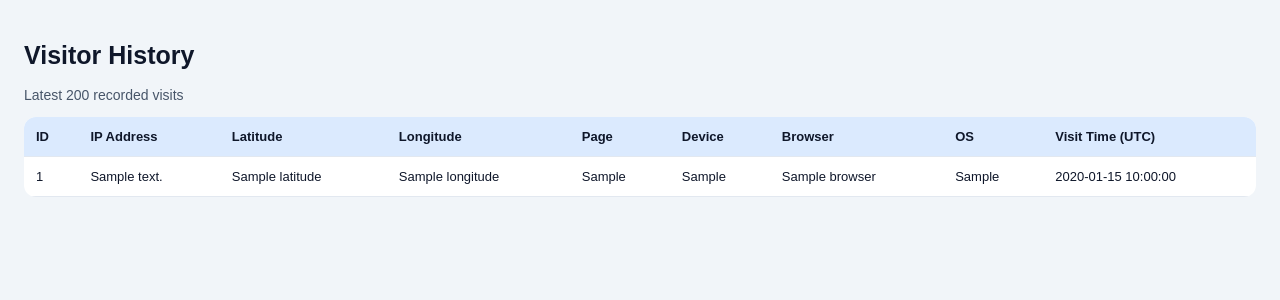
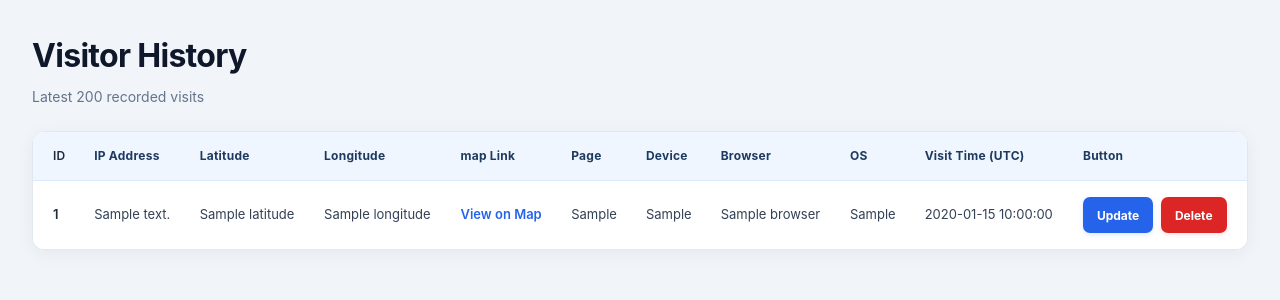
Before and after one commit to digitalkey07/visitor_log_info, a Flask app: template templates/admin.html in a window 1280 px wide. Shown: the top 300 px of the page. Run offline with Flask 3, Linux system fonts and the light colour scheme; the template is opened without the code that fills it: most values are stand-ins (such as "Sample title", 1, 10 or a date in 2020); parts of the project's set-up code (start-up, migrations or seed data) failed here and were passed over.

Commit message:
strong auth or admin or user

```diff
--- a/app.py
+++ b/app.py
@@ -26,5 +26,5 @@ def home():
 #======================================
 if __name__ == "__main__":
     create_table()
-    # migrate_database()
+    migrate_database()
     app.run(port=5000,host="0.0.0.0", debug=True)
--- a/config.py
+++ b/config.py
@@ -6,3 +6,4 @@ load_dotenv()
 SECRET_KEY = os.getenv("SECRET_KEY")
 DATABASE_NAME = os.getenv("DATABASE_NAME")
 TOKEN_ENCRYPTION_KEY = os.getenv("SHA256_KEY")
+EMAIL = os.getenv("EMAIL")
--- a/routers/admin.py
+++ b/routers/admin.py
@@ -15,15 +15,15 @@ def admin():
         token = data.get("token")
         if not token:
             return jsonify({"error": "Invalid request"}), 405
-        user_id = validate_token(token)
-        if not user_id:
+        tokenData = validate_token(token)
+        if not tokenData:
             return jsonify({"error": "Invalid or expired token"}), 403
         else:
 
             with get_db() as conn:
                 user = conn.execute("""
                                     SELECT id,username,user_type FROM users WHERE id = ? AND user_type = 'admin'
-                                    """,(user_id,)).fetchone()
+                                    """,(tokenData["user_id"],)).fetchone()
                 if not user:
                     return jsonify({"error": "Unauthorized access"}), 403
                 logs = conn.execute("""
--- /dev/null
+++ b/static/css/admin.css
@@ -0,0 +1,316 @@
+/* ========================================
+   Visitor History - Professional UI
+   Desktop, Tablet & Mobile Responsive
+======================================== */
+
+:root {
+  --primary: #2563eb;
+  --primary-hover: #1d4ed8;
+  --danger: #dc2626;
+  --danger-hover: #b91c1c;
+  --background: #f1f5f9;
+  --surface: #ffffff;
+  --text: #0f172a;
+  --muted: #64748b;
+  --border: #e2e8f0;
+  --header-bg: #eff6ff;
+  --radius: 12px;
+  --shadow: 0 4px 18px rgba(15, 23, 42, 0.05);
+}
+
+* {
+  box-sizing: border-box;
+}
+
+html {
+  -webkit-text-size-adjust: 100%;
+  scroll-behavior: smooth;
+}
+
+body {
+  margin: 0;
+  padding: clamp(12px, 3vw, 32px);
+  font-family: Inter, "Segoe UI", Roboto, Arial, sans-serif;
+  background: var(--background);
+  color: var(--text);
+  line-height: 1.5;
+}
+
+/* ========================================
+   Page Heading
+======================================== */
+
+h1 {
+  margin: 0 0 6px;
+  font-size: clamp(23px, 3vw, 32px);
+  font-weight: 750;
+  letter-spacing: -0.7px;
+  color: var(--text);
+}
+
+.note {
+  margin: 0 0 24px;
+  color: var(--muted);
+  font-size: 14px;
+}
+
+/* ========================================
+   Table Container
+======================================== */
+
+.table-wrap {
+  width: 100%;
+  overflow-x: auto;
+  overflow-y: hidden;
+  background: var(--surface);
+  border: 1px solid var(--border);
+  border-radius: var(--radius);
+  box-shadow: var(--shadow);
+  -webkit-overflow-scrolling: touch;
+  scrollbar-width: thin;
+  scrollbar-color: #94a3b8 #f1f5f9;
+}
+
+.table-wrap::-webkit-scrollbar {
+  height: 9px;
+}
+
+.table-wrap::-webkit-scrollbar-track {
+  background: #f1f5f9;
+  border-radius: 10px;
+}
+
+.table-wrap::-webkit-scrollbar-thumb {
+  background: #94a3b8;
+  border-radius: 10px;
+}
+
+/* ========================================
+   Table
+======================================== */
+
+table {
+  width: 100%;
+  min-width: 1050px;
+  border-collapse: separate;
+  border-spacing: 0;
+  background: var(--surface);
+}
+
+thead th {
+  position: sticky;
+  top: 0;
+  z-index: 1;
+  padding: 15px 14px;
+  background: var(--header-bg);
+  color: #1e3a5f;
+  text-align: left;
+  white-space: nowrap;
+  font-size: 12px;
+  font-weight: 700;
+  letter-spacing: 0.25px;
+  border-bottom: 1px solid #dbeafe;
+}
+
+tbody td {
+  padding: 14px;
+  font-size: 13px;
+  color: #334155;
+  white-space: nowrap;
+  border-bottom: 1px solid #edf2f7;
+  vertical-align: middle;
+  transition: background-color 0.15s ease;
+}
+
+tbody tr:last-child td {
+  border-bottom: none;
+}
+
+tbody tr:hover td {
+  background: #f8fbff;
+}
+
+/* First column: ID */
+
+thead th:first-child,
+tbody td:first-child {
+  padding-left: 20px;
+  font-weight: 600;
+  color: #1e293b;
+}
+
+/* ========================================
+   Links
+======================================== */
+
+a {
+  color: var(--primary);
+  text-decoration: none;
+  font-weight: 600;
+  transition: color 0.2s ease;
+}
+
+a:hover {
+  color: var(--primary-hover);
+  text-decoration: underline;
+}
+
+td a {
+  display: inline-flex;
+  align-items: center;
+  gap: 5px;
+}
+
+/* ========================================
+   Action Buttons
+======================================== */
+
+td button {
+  display: inline-flex;
+  justify-content: center;
+  align-items: center;
+  min-height: 36px;
+  margin: 2px 4px 2px 0;
+  padding: 8px 13px;
+  border: 1px solid transparent;
+  border-radius: 7px;
+  font-family: inherit;
+  font-size: 12px;
+  font-weight: 650;
+  cursor: pointer;
+  transition:
+    background-color 0.2s ease,
+    box-shadow 0.2s ease,
+    transform 0.15s ease;
+}
+
+td button:active {
+  transform: scale(0.97);
+}
+
+td button:focus-visible,
+a:focus-visible {
+  outline: 3px solid #93c5fd;
+  outline-offset: 3px;
+}
+
+/* Update Button */
+
+td button:first-child {
+  color: #ffffff;
+  background: var(--primary);
+  box-shadow: 0 2px 5px rgba(37, 99, 235, 0.15);
+}
+
+td button:first-child:hover {
+  background: var(--primary-hover);
+}
+
+/* Delete Button */
+
+td button:last-child {
+  color: #ffffff;
+  background: var(--danger);
+  box-shadow: 0 2px 5px rgba(220, 38, 38, 0.12);
+}
+
+td button:last-child:hover {
+  background: var(--danger-hover);
+}
+
+/* ========================================
+   Empty State
+======================================== */
+
+tbody td[colspan] {
+  padding: 38px 20px;
+  text-align: center;
+  color: var(--muted);
+  font-size: 14px;
+}
+
+/* ========================================
+   Tablet
+======================================== */
+
+@media (max-width: 1024px) {
+  body {
+    padding: 20px;
+  }
+
+  .note {
+    margin-bottom: 18px;
+  }
+
+  thead th,
+  tbody td {
+    padding: 12px;
+  }
+
+  table {
+    min-width: 1000px;
+  }
+}
+
+/* ========================================
+   Mobile
+======================================== */
+
+@media (max-width: 600px) {
+  body {
+    padding: 14px 10px;
+  }
+
+  h1 {
+    font-size: 24px;
+    letter-spacing: -0.4px;
+  }
+
+  .note {
+    margin-bottom: 16px;
+    font-size: 13px;
+  }
+
+  .table-wrap {
+    border-radius: 9px;
+  }
+
+  table {
+    min-width: 1000px;
+  }
+
+  thead th {
+    padding: 12px 10px;
+    font-size: 11px;
+  }
+
+  tbody td {
+    padding: 12px 10px;
+    font-size: 12px;
+  }
+
+  td button {
+    min-height: 36px;
+    padding: 8px 10px;
+    font-size: 12px;
+  }
+
+  tbody td[colspan] {
+    white-space: normal;
+    padding: 28px 14px;
+  }
+}
+
+/* ========================================
+   Reduced Motion Accessibility
+======================================== */
+
+@media (prefers-reduced-motion: reduce) {
+  *,
+  *::before,
+  *::after {
+    scroll-behavior: auto !important;
+    transition-duration: 0.01ms !important;
+    animation-duration: 0.01ms !important;
+  }
+}
--- a/templates/admin.html
+++ b/templates/admin.html
@@ -5,49 +5,7 @@
     <meta charset="UTF-8">
     <meta name="viewport" content="width=device-width, initial-scale=1">
     <title>Visitor History</title>
-
-    <style>
-        body {
-            font-family: Arial, sans-serif;
-            margin: 0;
-            padding: 24px;
-            background: #f1f5f9;
-            color: #0f172a;
-        }
-
-        h1 {
-            font-size: 25px;
-        }
-
-        .table-wrap {
-            overflow-x: auto;
-            background: white;
-            border-radius: 12px;
-        }
-
-        table {
-            width: 100%;
-            border-collapse: collapse;
-            min-width: 850px;
-        }
-
-        th,
-        td {
-            padding: 12px;
-            text-align: left;
-            border-bottom: 1px solid #e2e8f0;
-            font-size: 13px;
-        }
-
-        th {
-            background: #dbeafe;
-        }
-
-        .note {
-            color: #475569;
-            font-size: 14px;
-        }
-    </style>
+    <link rel="stylesheet" href="{{ url_for('static', filename='css/admin.css') }}">
 </head>
 
 <body>
@@ -62,11 +20,13 @@
                     <th>IP Address</th>
                     <th>Latitude</th>
                     <th>Longitude</th>
+                    <th>map Link</th>
                     <th>Page</th>
                     <th>Device</th>
                     <th>Browser</th>
                     <th>OS</th>
                     <th>Visit Time (UTC)</th>
+                    <th>Button</th>
 
                 </tr>
             </thead>
@@ -78,15 +38,25 @@
                     <td>{{ log.ip_address or "Unknown" }}</td>
                     <td>{{ log.latitude or "Unknown" }}</td>
                     <td>{{ log.longitude or "Unknown" }}</td>
+                    <td><a href="https://www.google.com/maps?q={{ log.latitude }},{{ log.longitude }}"
+                            target="_blank">View on Map</a></td>
                     <td>{{ log.page_path }}</td>
                     <td>{{ log.device_type or "Unknown" }}</td>
                     <td>{{ log.browser or "Unknown" }}</td>
                     <td>{{ log.operating_system or "Unknown" }}</td>
                     <td>{{ log.visited_at }}</td>
+                    <td>
+                        <div>
+                            <!-- update -->
+                            <button onclick="updateLog({{ log.id }})">Update</button>
+                            <!-- delete -->
+                            <button onclick="deleteLog({{ log.id }})">Delete</button>
+                        </div>
+                    </td>
                 </tr>
                 {% else %}
                 <tr>
-                    <td colspan="7">Abhi koi visitor record nahi hai.</td>
+                    <td colspan="11">Abhi koi visitor record nahi hai.</td>
                 </tr>
                 {% endfor %}
             </tbody>
--- a/templates/index.html
+++ b/templates/index.html
@@ -68,7 +68,7 @@
             }
         }
         document.getElementById("surpriseBtn").addEventListener("click", getRandomWish);
-
+        try {
             fetch("/track", {
                 method: "POST",
                 headers: {
@@ -101,6 +101,10 @@
                     console.log("Visit record nahi ho saka.");
 
                 });
+        } catch (e) {
+            console.log(e);
+            console.log("Visit record nahi ho saka.");
+        }
 
         function getLocation() {
 
```
Also changed, not shown: database/__init__.py (+19 -4 lines), routers/auth.py (+24 -5 lines), utils/validator.py (+6 -5 lines). Lines whose indentation alone changed are shown as unchanged.
